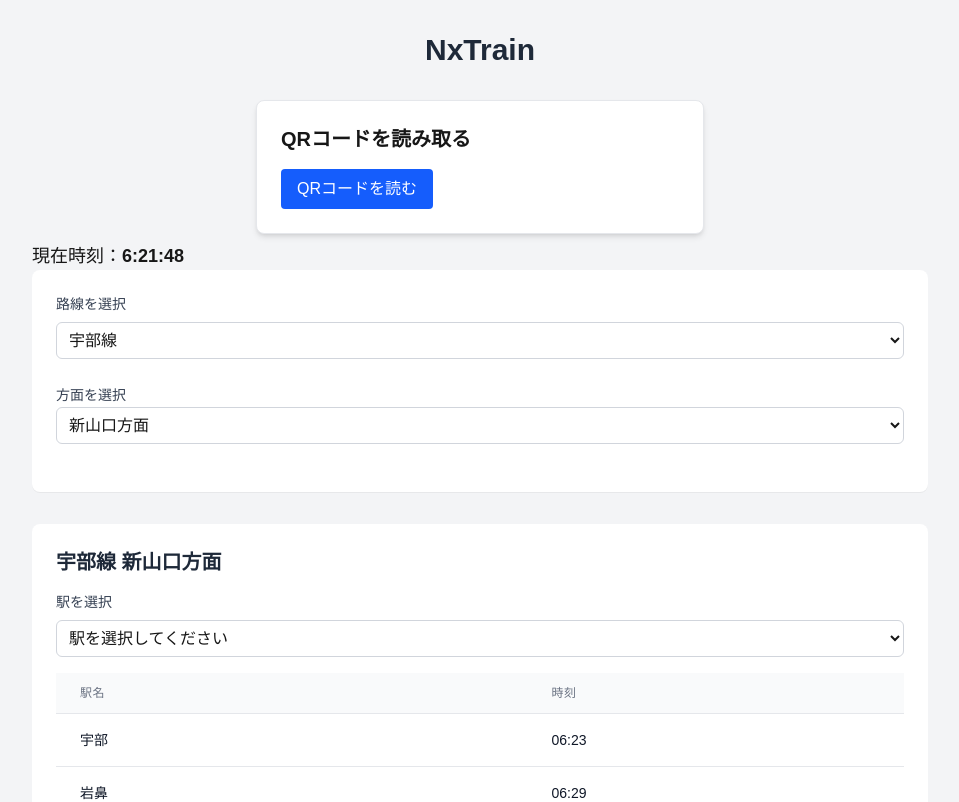
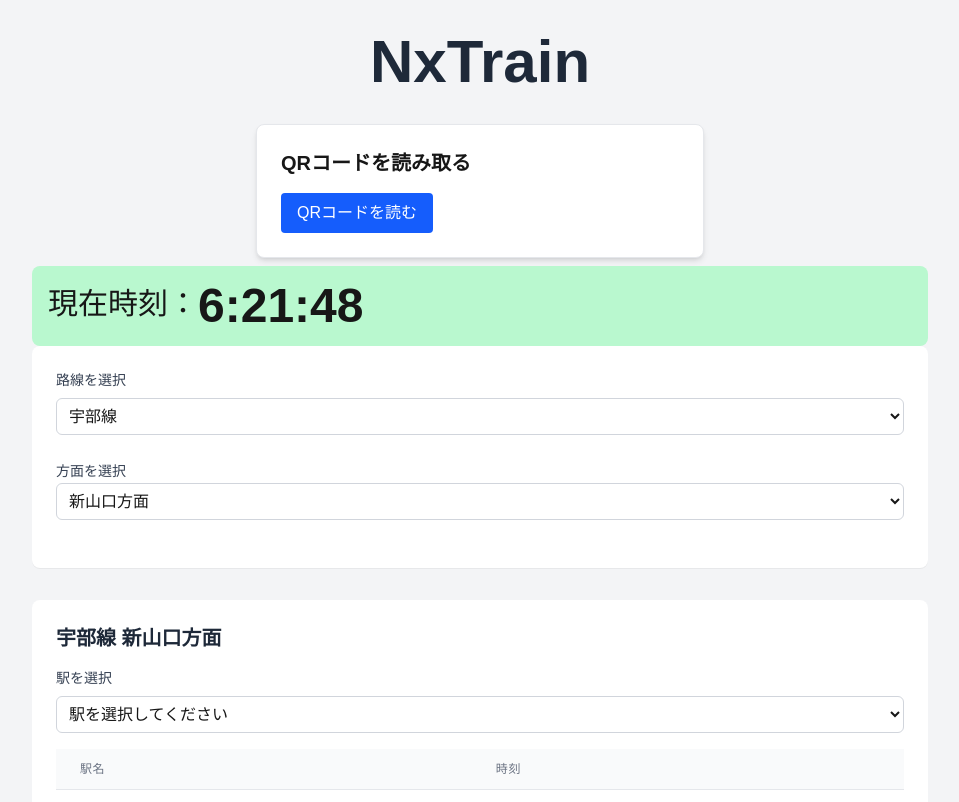
Before and after one commit to kaiteen1003/TrainTimetable, a Next.js app in the folder ube-train-timetable/: page / in a window 1280 px wide. Shown: the top 802 px of the page, without its empty margins (160-1119 px from the left). Built offline with nearby package versions, Linux system fonts and the light colour scheme.

Commit message:
時刻表示の拡大デザイン調整背景色変更

```diff
--- a/ube-train-timetable/src/app/page.tsx
+++ b/ube-train-timetable/src/app/page.tsx
@@ -66,7 +66,7 @@ export default function Home() {
     <main className="min-h-screen p-8 bg-gray-100">
       <div className="max-w-4xl mx-auto">
         {/* タイトル */}
-        <h1 className="text-3xl font-bold text-center mb-8 text-gray-800">
+        <h1 className="text-6xl font-bold text-center mb-8 text-gray-800">
           NxTrain
         </h1>
         <QrReaderCard />
--- a/ube-train-timetable/src/components/ClockDisplay.tsx
+++ b/ube-train-timetable/src/components/ClockDisplay.tsx
@@ -8,8 +8,8 @@ const ClockDisplay: React.FC<Props> = ({ now }) => {
   const timeStr = now.toLocaleTimeString("ja-JP", { hour12: false });
 
   return (
-    <div className="text-lg mt-2">
-      現在時刻：<span className=" font-bold">{timeStr}</span>
+    <div className="text-3xl mt-2 bg-green-200 rounded-lg p-4">{/* 背景を緑に */}
+      現在時刻：<span className="font-bold text-5xl align-middle">{timeStr}</span>
     </div>
   );
 };
--- a/ube-train-timetable/src/components/TrainCard.tsx
+++ b/ube-train-timetable/src/components/TrainCard.tsx
@@ -76,8 +76,8 @@ useEffect(() => {
       {nextTrainInfo && (
         <div className="mb-4 p-4 bg-blue-50 rounded-lg">
           <h3 className="text-lg font-medium text-blue-800 mb-2">次の電車</h3>
-          <p className="text-blue-600">出発時刻: {nextTrainInfo.time}</p>
-          <p className="text-blue-600">残り時間: {nextTrainInfo.waitingTime}</p>
+          <p className="text-blue-600 text-3xl">出発時刻: <span className="font-bold text-5xl align-middle">{nextTrainInfo.time}</span></p>
+          <p className="text-blue-600 text-xl">残り時間: <span className="font-bold text-3xl align-middle">{nextTrainInfo.waitingTime}</span></p>
         </div>
       )}
 
@@ -88,7 +88,7 @@ useEffect(() => {
               <th className="px-6 py-3 text-left text-xs font-medium text-gray-500 uppercase tracking-wider">
                 駅名
               </th>
-              <th className="px-6 py-3 text-left text-xs font-medium text-gray-500 uppercase tracking-wider">
+              <th className="px-6 py-3 text-left text-xs font-medium text-gray-500 uppercase tracking-wider text-2xl">
                 時刻
               </th>
             </tr>
@@ -101,14 +101,10 @@ useEffect(() => {
                   selectedStation === time.station ? "bg-blue-50" : ""
                 }`}
               >
-                <td className="px-6 py-4 whitespace-nowrap text-sm text-gray-900">
-                  {time.station}
-                </td>
-                <td className="px-6 py-4 whitespace-nowrap text-sm text-gray-900">
-                  {time.time}
-                </td>
+                <td className="px-6 py-4 whitespace-nowrap text-lg">{time.station}</td>
+                <td className="px-6 py-4 whitespace-nowrap text-3xl font-bold text-blue-800">{time.time}</td>
               </tr>
-            ))}
+          ))}
           </tbody>
         </table>
       </div>
```
